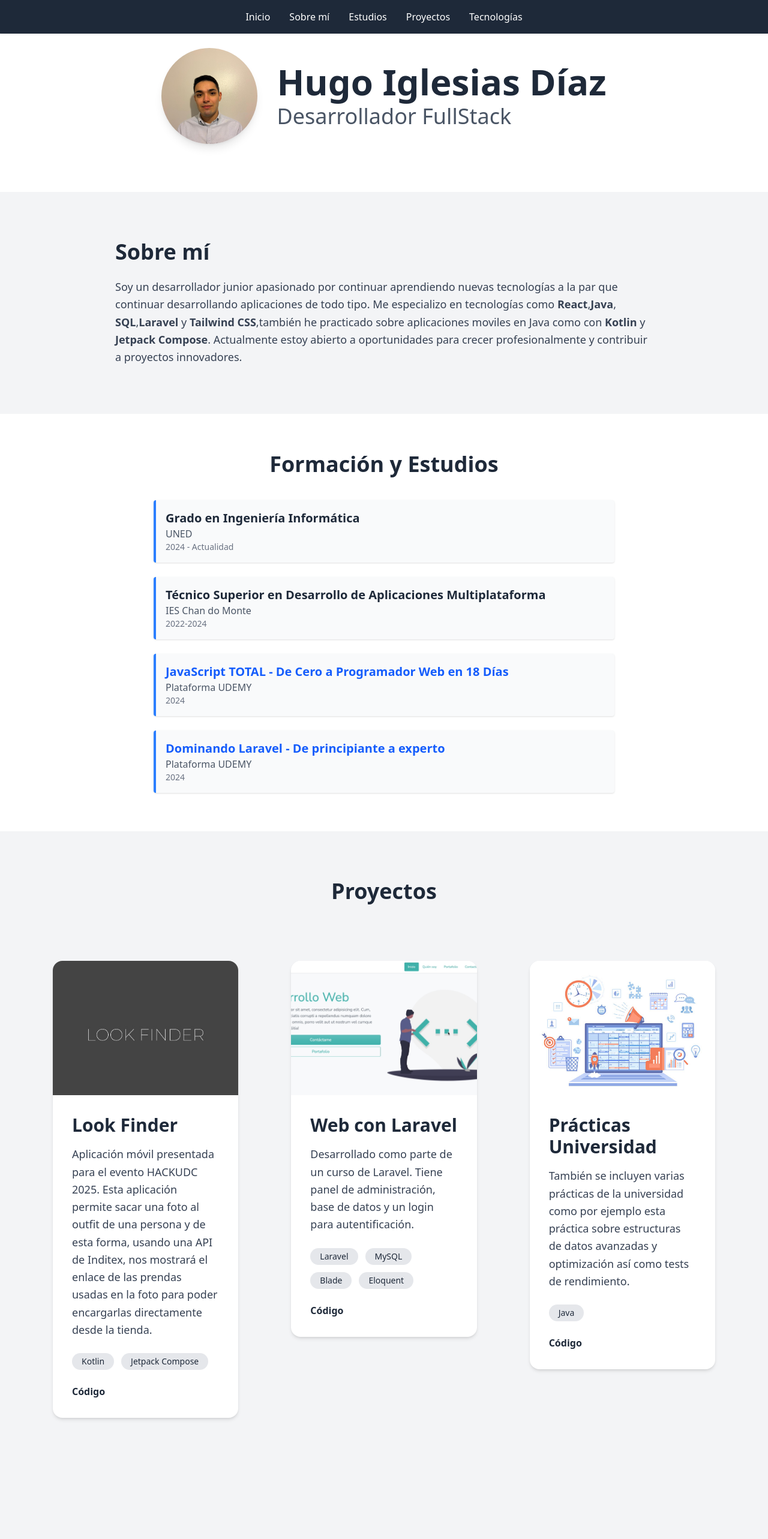
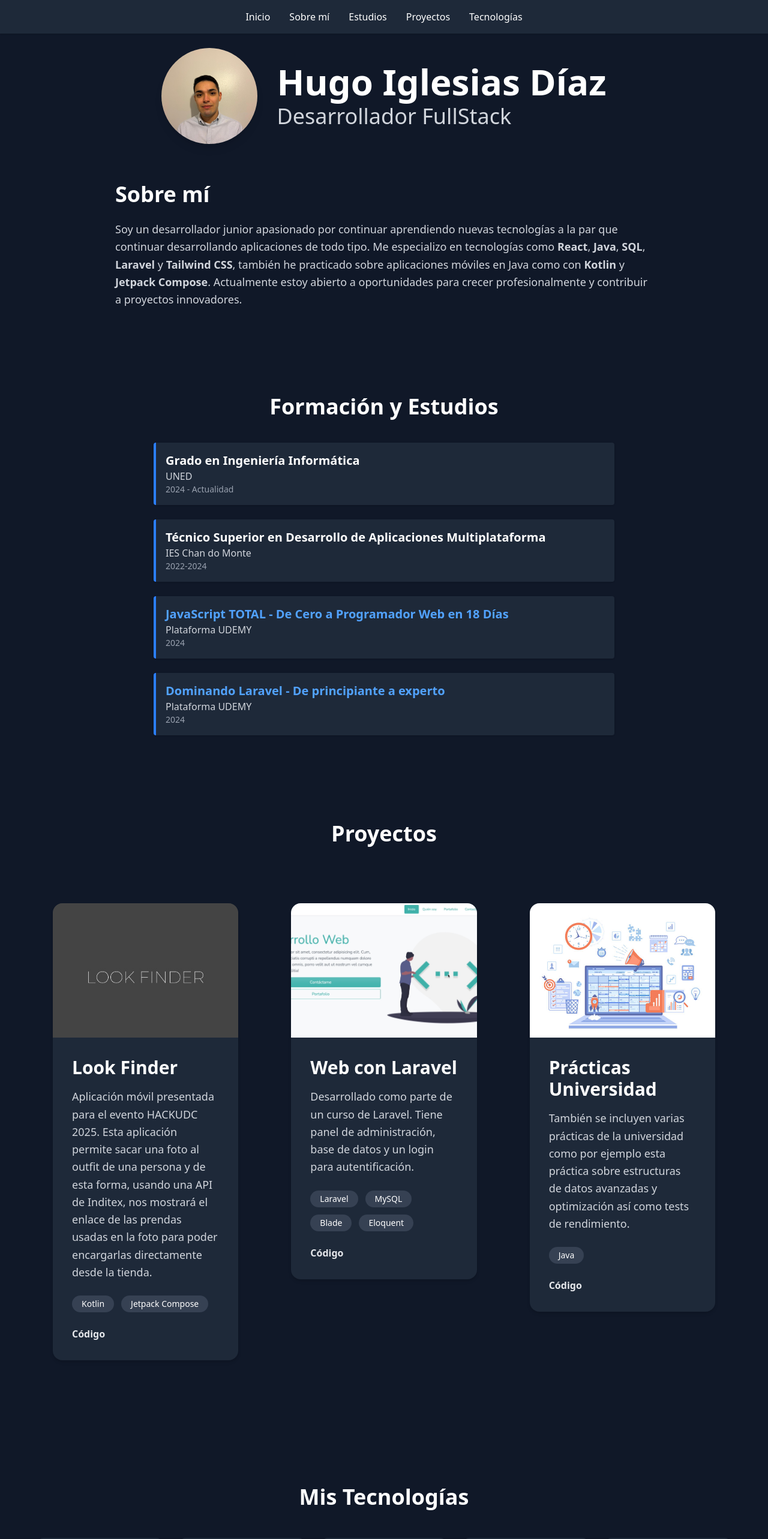
Before and after one commit to Hugoiglesiasdiaz/Portfolio, a React (Vite) app: page / in a window 1280 px wide. Shown: the top 2566 px of the page at 60% size. Built offline with nearby package versions, Linux system fonts and the light colour scheme.

Commit message:
Cambios de estilos

```diff
--- a/package.json
+++ b/package.json
@@ -15,6 +15,7 @@
   "dependencies": {
     "@emailjs/browser": "^4.4.1",
     "@tailwindcss/vite": "^4.0.9",
+    "framer-motion": "^12.17.3",
     "react": "^19.0.0",
     "react-dom": "^19.0.0",
     "react-icons": "^5.5.0",
--- a/src/components/AboutMeSection.tsx
+++ b/src/components/AboutMeSection.tsx
@@ -2,19 +2,19 @@ import React from "react";
 
 const AboutMeSection: React.FC = () => {
   return (
-    <section className="px-6 py-20 bg-gray-100 dark:bg-gray-800">
+    <section className="px-6 py-20 bg-gray-800">
       <div className="max-w-4xl mx-auto text-center md:text-left">
-        <h2 className="text-4xl font-bold text-gray-800 dark:text-white mb-6">
+        <h2 className="text-4xl font-bold text-white mb-6">
           Sobre mí
         </h2>
-        <p className="text-lg text-gray-700 dark:text-gray-300 leading-relaxed">
+        <p className="text-lg text-gray-300 leading-relaxed">
           Soy un desarrollador junior apasionado por continuar aprendiendo nuevas tecnologías a la
           par que continuar desarrollando aplicaciones de todo tipo.
           Me especializo en tecnologías como <strong>React</strong>,
-          <strong>Java</strong>, <strong>SQL</strong>,
-          <strong>Laravel</strong> y{" "}
-          <strong>Tailwind CSS</strong>,también he practicado sobre aplicaciones moviles en Java
-          como con <strong>Kotlin</strong> y <strong>Jetpack Compose</strong>.
+          <strong> Java</strong>, <strong> SQL</strong>,
+          <strong> Laravel</strong> y{" "}
+          <strong> Tailwind CSS</strong>, también he practicado sobre aplicaciones móviles en Java
+          como con <strong> Kotlin</strong> y <strong> Jetpack Compose</strong>.
           Actualmente estoy abierto a oportunidades para crecer profesionalmente
           y contribuir a proyectos innovadores.
         </p>
--- a/src/components/PresentationSection.tsx
+++ b/src/components/PresentationSection.tsx
@@ -8,15 +8,34 @@ type PresentationSectionProps = {
 
 const PresentationSection: React.FC<PresentationSectionProps> = ({ name, role, photoUrl }) => {
   return (
-    <section className="flex flex-col md:flex-row items-center justify-center gap-8 px-6 py-20 bg-white dark:bg-gray-900">
+    <section className="flex flex-col items-center justify-center gap-16 px-6 py-20 bg-gray-900">
+      <div className="flex flex-col md:flex-row items-center justify-center gap-8">
         <img
           src={photoUrl}
           alt={`${name} profile`}
           className="w-40 h-40 rounded-full object-cover shadow-lg"
         />
         <div className="text-center md:text-left">
-        <h1 className="text-6xl font-bold text-gray-800 dark:text-white">{name}</h1>
-        <p className="mt-2 text-4xl text-gray-600 dark:text-gray-300">{role}</p>
+          <h1 className="text-6xl font-bold text-white">{name}</h1>
+          <p className="mt-2 text-4xl text-gray-300">{role}</p>
+        </div>
+      </div>
+
+      <div className="max-w-4xl text-center md:text-left">
+        <h2 className="text-4xl font-bold text-white mb-6">
+          Sobre mí
+        </h2>
+        <p className="text-lg text-gray-300 leading-relaxed">
+          Soy un desarrollador junior apasionado por continuar aprendiendo nuevas tecnologías a la
+          par que continuar desarrollando aplicaciones de todo tipo.
+          Me especializo en tecnologías como <strong>React</strong>,
+          <strong> Java</strong>, <strong> SQL</strong>,
+          <strong> Laravel</strong> y{" "}
+          <strong> Tailwind CSS</strong>, también he practicado sobre aplicaciones móviles en Java
+          como con <strong> Kotlin</strong> y <strong> Jetpack Compose</strong>.
+          Actualmente estoy abierto a oportunidades para crecer profesionalmente
+          y contribuir a proyectos innovadores.
+        </p>
       </div>
     </section>
   );
--- a/src/components/ProjectCard.tsx
+++ b/src/components/ProjectCard.tsx
@@ -18,8 +18,8 @@ const ProjectCard: React.FC<ProjectCardProps> = ({
   demo,
 }) => {
   return (
-    <section className="px-6 py-12 bg-gray-100 dark:bg-gray-800">
-      <div className="max-w-4xl mx-auto bg-white dark:bg-gray-900 rounded-2xl shadow-md overflow-hidden hover:shadow-lg transition-transform transform hover:-translate-y-1">
+    <section className="px-6 py-12 bg-gray-900">
+      <div className="max-w-4xl mx-auto bg-gray-800 rounded-2xl shadow-md overflow-hidden hover:shadow-lg transition-transform transform hover:-translate-y-1">
         {image && (
           <img
             src={image}
@@ -28,17 +28,15 @@ const ProjectCard: React.FC<ProjectCardProps> = ({
           />
         )}
         <div className="p-8">
-          <h3 className="text-3xl font-bold text-gray-800 dark:text-white mb-4">
-            {title}
-          </h3>
-          <p className="text-lg text-gray-700 dark:text-gray-300 leading-relaxed mb-6">
+          <h3 className="text-3xl font-bold text-white mb-4">{title}</h3>
+          <p className="text-lg text-gray-300 leading-relaxed mb-6">
             {description}
           </p>
           <div className="flex flex-wrap gap-3 mb-6">
             {tech.map((t, index) => (
               <span
                 key={index}
-                className="bg-gray-200 dark:bg-gray-700 text-sm px-4 py-1 rounded-full text-gray-800 dark:text-white"
+                className="bg-gray-700 text-sm px-4 py-1 rounded-full text-white"
               >
                 {t}
               </span>
@@ -50,7 +48,7 @@ const ProjectCard: React.FC<ProjectCardProps> = ({
                 href={demo}
                 target="_blank"
                 rel="noopener noreferrer"
-                className="text-blue-600 dark:text-blue-400 font-semibold hover:underline"
+                className="text-blue-400 font-semibold hover:underline"
               >
                 Demo
               </a>
@@ -60,7 +58,7 @@ const ProjectCard: React.FC<ProjectCardProps> = ({
                 href={github}
                 target="_blank"
                 rel="noopener noreferrer"
-                className="text-gray-800 dark:text-gray-200 font-semibold hover:underline"
+                className="text-gray-200 font-semibold hover:underline"
               >
                 Código
               </a>
--- a/src/components/ProjectsSection.tsx
+++ b/src/components/ProjectsSection.tsx
@@ -44,9 +44,9 @@ const projects: Project[] = [
 
 const ProjectsSection: React.FC = () => {
   return (
-    <section className="px-6 py-20 bg-gray-100 dark:bg-gray-900">
+    <section className="px-6 py-20 bg-gray-900">
       <div className="max-w-6xl mx-auto">
-        <h2 className="text-4xl font-bold text-center text-gray-800 dark:text-white mb-12">
+        <h2 className="text-4xl font-bold text-center text-white mb-12">
           Proyectos
         </h2>
         <div className="grid grid-cols-1 md:grid-cols-2 lg:grid-cols-3 gap-10">
--- a/src/components/SkillCard.tsx
+++ b/src/components/SkillCard.tsx
@@ -7,15 +7,15 @@ interface SkillCardProps {
 
 const SkillCard: React.FC<SkillCardProps> = ({ name, icon }) => {
     return (
-        <div className="flex flex-col items-center justify-center p-4 bg-white dark:bg-gray-800 rounded-lg shadow-md hover:shadow-lg transition-shadow duration-300 transform hover:scale-105">
+        <div className="flex flex-col items-center justify-center p-4 bg-gray-800 rounded-lg shadow-md hover:shadow-lg transition-shadow duration-300 transform hover:scale-105">
             {icon && (
                 icon.startsWith('http') ? (
                     <img src={icon} alt={name} className="w-12 h-12 mb-3" />
                 ) : (
-                    <i className={`${icon} text-5xl text-blue-600 dark:text-blue-400 mb-3`}></i>
+                    <i className={`${icon} text-5xl text-blue-400 mb-3`}></i>
                 )
             )}
-            <p className="text-lg font-semibold text-gray-800 dark:text-white text-center">
+            <p className="text-lg font-semibold text-white text-center">
                 {name}
             </p>
         </div>
--- a/src/components/SkillsSection.tsx
+++ b/src/components/SkillsSection.tsx
@@ -25,9 +25,9 @@ const skills: Skill[] = [
 
 const SkillsSection: React.FC = () => {
     return (
-        <section className="px-6 py-20 bg-gray-100 dark:bg-gray-900">
+        <section className="px-6 py-20 bg-gray-900">
             <div className="max-w-6xl mx-auto">
-                <h2 className="text-4xl font-bold text-center text-gray-800 dark:text-white mb-12">
+                <h2 className="text-4xl font-bold text-center text-white mb-12">
                     Mis Tecnologías
                 </h2>
                 <div className="grid grid-cols-2 sm:grid-cols-3 md:grid-cols-4 lg:grid-cols-5 gap-8">
--- a/src/components/StudiesSection.tsx
+++ b/src/components/StudiesSection.tsx
@@ -24,23 +24,23 @@ const StudiesSection: React.FC = () => {
   ];
 
   return (
-    <section className="px-6 py-16 bg-white dark:bg-gray-900">
-      <h2 className="text-4xl font-bold text-center text-gray-800 dark:text-white mb-10">
+    <section className="px-6 py-16 bg-gray-900">
+      <h2 className="text-4xl font-bold text-center text-white mb-10">
         Formación y Estudios
       </h2>
       <div className="space-y-6 max-w-3xl mx-auto">
         {studies.map((study, index) => (
           <article
             key={`${study.title}-${index}`}
-            className="p-4 border-l-4 border-blue-500 bg-gray-50 dark:bg-gray-800 shadow rounded"
+            className="p-4 border-l-4 border-blue-500 bg-gray-800 shadow rounded"
           >
-            <h3 className="text-xl font-semibold text-gray-800 dark:text-white">
+            <h3 className="text-xl font-semibold text-white">
               {study.url ? (
                 <a
                   href={study.url}
                   target="_blank"
                   rel="noopener noreferrer"
-                  className="hover:underline text-blue-600 dark:text-blue-400"
+                  className="hover:underline text-blue-400"
                 >
                   {study.title}
                 </a>
@@ -48,8 +48,8 @@ const StudiesSection: React.FC = () => {
                 study.title
               )}
             </h3>
-            <p className="text-gray-600 dark:text-gray-300">{study.location}</p>
-            <p className="text-sm text-gray-500 dark:text-gray-400">{study.year}</p>
+            <p className="text-gray-300">{study.location}</p>
+            <p className="text-sm text-gray-400">{study.year}</p>
           </article>
         ))}
       </div>
--- a/src/pages/App.tsx
+++ b/src/pages/App.tsx
@@ -1,5 +1,4 @@
 import PresentationSection from '../components/PresentationSection';
-import AboutMeSection from '../components/AboutMeSection';
 import StudiesSection from '../components/StudiesSection';
 import ProjectsSection from '../components/ProjectsSection';
 import Navbar from '../components/NavBar';
@@ -20,10 +19,6 @@ function App() {
           photoUrl={myphoto}
           role="Desarrollador FullStack"
         />
-      </section>
-
-      <section id="about">
-        <AboutMeSection />
       </section>
 
       <section id="studies">
```
Also changed, not shown: src/components/ContactForm.tsx (+9 -10 lines), src/assets/prueba background.png (added), 1 other file (tests, documents, lock files or other folders). Lines whose indentation alone changed are shown as unchanged.
